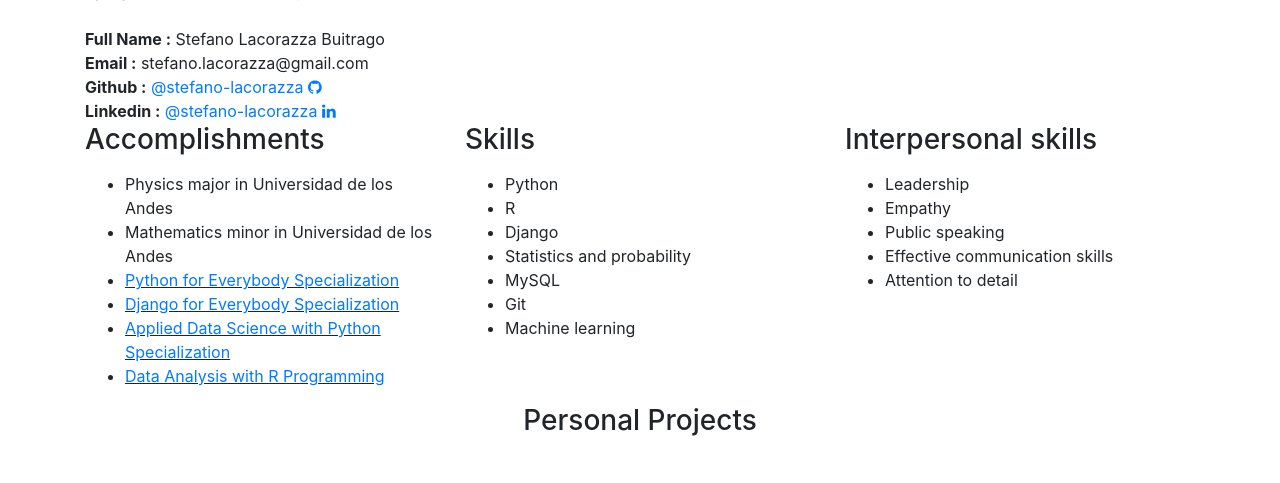
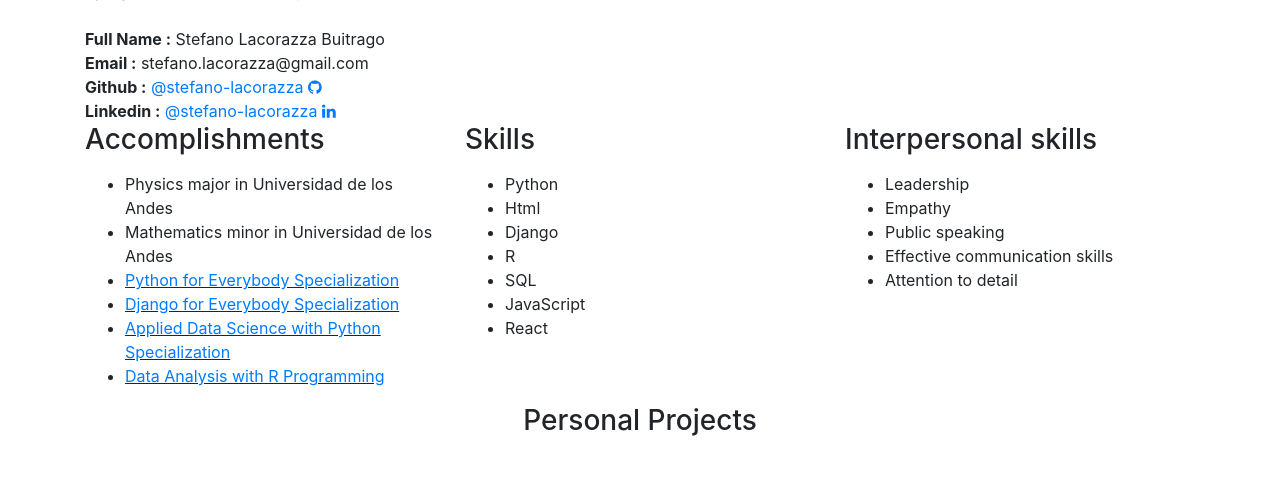
Before and after one commit to stefano-lacorazza/portfolio, a Django app: page / in a window 1280 px wide. Shown: the part 739-1222 px from the top of the page. Run offline with Django 4.2, Linux system fonts and the light colour scheme; some libraries are stand-ins or nearby versions.

Commit message:
Update index.html

```diff
--- a/myportfolio/templates/mainsite/index.html
+++ b/myportfolio/templates/mainsite/index.html
@@ -76,13 +76,13 @@
             <div class="row">
 
                   <div class="mx-auto col-lg-5 col-md-5 col-10">
-                      <img src="{% static 'mainsite/images/Stefano.jpg' %}" class="img-fluid" alt="Ben Resume HTML Template">
+                      <img src="{% static 'mainsite/images/Stefano.jpg' %}" class="img-fluid">
                   </div>
 
                    <div class="d-flex flex-column justify-content-center align-items-center col-lg-7 col-md-7 col-12">
                         <div class="hero-text">
 
-                            <h1 class="hero-title"> Stefano Lacorazza, data scientist</h1>
+                            <h1 class="hero-title"> Stefano Lacorazza, developer</h1>
 
                             <a href="mailto: stefano.lacorazza@gmail.com" class="email-link">
                                 stefano.lacorazza@gmail.com
@@ -103,14 +103,8 @@
                 <div class="col-lg-6 col-md-6 col-12">
                     <h3 class="mb-4">Why choose me?</h3>
 
-                    <p>I'm a physicist with ample experience as an educator. My solid grasp of mathematics and statistics,
-                        acquired during my studies, provides me with a strong foundation for approaching analytical problems.
-                         I have developed strong skills in effective communication in conveying complex concepts clearly.
-                          Teaching has also strengthened my problem-solving abilities and adaptability, which are valuable assets
-                           when tackling new challenges. As I transition to data science, my proficiency in data analysis using
-                            computational tools like Python an R and hypothesis formulation will be crucial, enabling me to extract
-                             meaningful insights from large datasets and contribute to innovative solutions in the field of
-                             data science.</p>
+                    <p>I'm a physicist with ample experience as an educator. My solid grasp of mathematics and statistics, acquired during my studies, provides me with a strong foundation for approaching analytical problems. I have developed strong skills in effective communication in conveying complex concepts clearly. Teaching has also strengthened my problem-solving abilities and adaptability, which are valuable assets when tackling new challenges.
+                        As a development professional, I have notable expertise in designing and producing web applications. This includes back-end development using Python and Django, as well as front-end implementation with a mastery of essential tools such as HTML, JavaScript, CSS, and React.</p>
 
                              <p>I have an advance expertice in the following tools: Python, R, SQL, Django, Html, CSS, Javascript and Git.</p>
 
@@ -154,12 +148,12 @@
                 <h3>Skills</h3>
                 <p><ul>
                   <li>Python</li>
+                  <li>Html</li>
+                  <li>Django</li>
                   <li>R</li>
-                  <li>Django</li>
-                  <li>Statistics and probability</li>
-                  <li>MySQL</li>
-                  <li>Git</li>
-                  <li>Machine learning</li>
+                  <li>SQL</li>
+                  <li>JavaScript</li>
+                  <li>React</li>
                 </ul></p>
                 </div>
                 <div class="col-lg-4 col-md-4 col-12">
@@ -186,6 +180,20 @@
                         <h3 class="mb-5 text-center">Personal Projects</h3>
 
                         <div class="owl-carousel owl-theme" id="testimonials-carousel">
+                            <div class="item">
+                                <div class="testimonials-thumb d-flex">
+                                    <div class="testimonials-image">
+                                        <a  href="/project3">
+                                        <img src="{% static 'mainsite/images/Projects/project3.png' %}" class="img-fluid" alt="testimonials image"></a>
+                                    </div>
+
+                                    <div class="testimonials-info">
+                                        <p>Webapps</p>
+
+
+                                    </div>
+                                </div>
+                            </div>
                             <div class="item">
                                 <div class="testimonials-thumb d-flex">
                                     <div class="testimonials-image">
@@ -216,20 +224,7 @@
                                 </div>
                             </div>
 
-                            <div class="item">
-                                <div class="testimonials-thumb d-flex">
-                                    <div class="testimonials-image">
-                                        <a  href="/project3">
-                                        <img src="{% static 'mainsite/images/Projects/project3.png' %}" class="img-fluid" alt="testimonials image"></a>
-                                    </div>
 
-                                    <div class="testimonials-info">
-                                        <p>Word cloud generator from Whatsapp chats</p>
-
-
-                                    </div>
-                                </div>
-                            </div>
 
 
                     </div>
```
